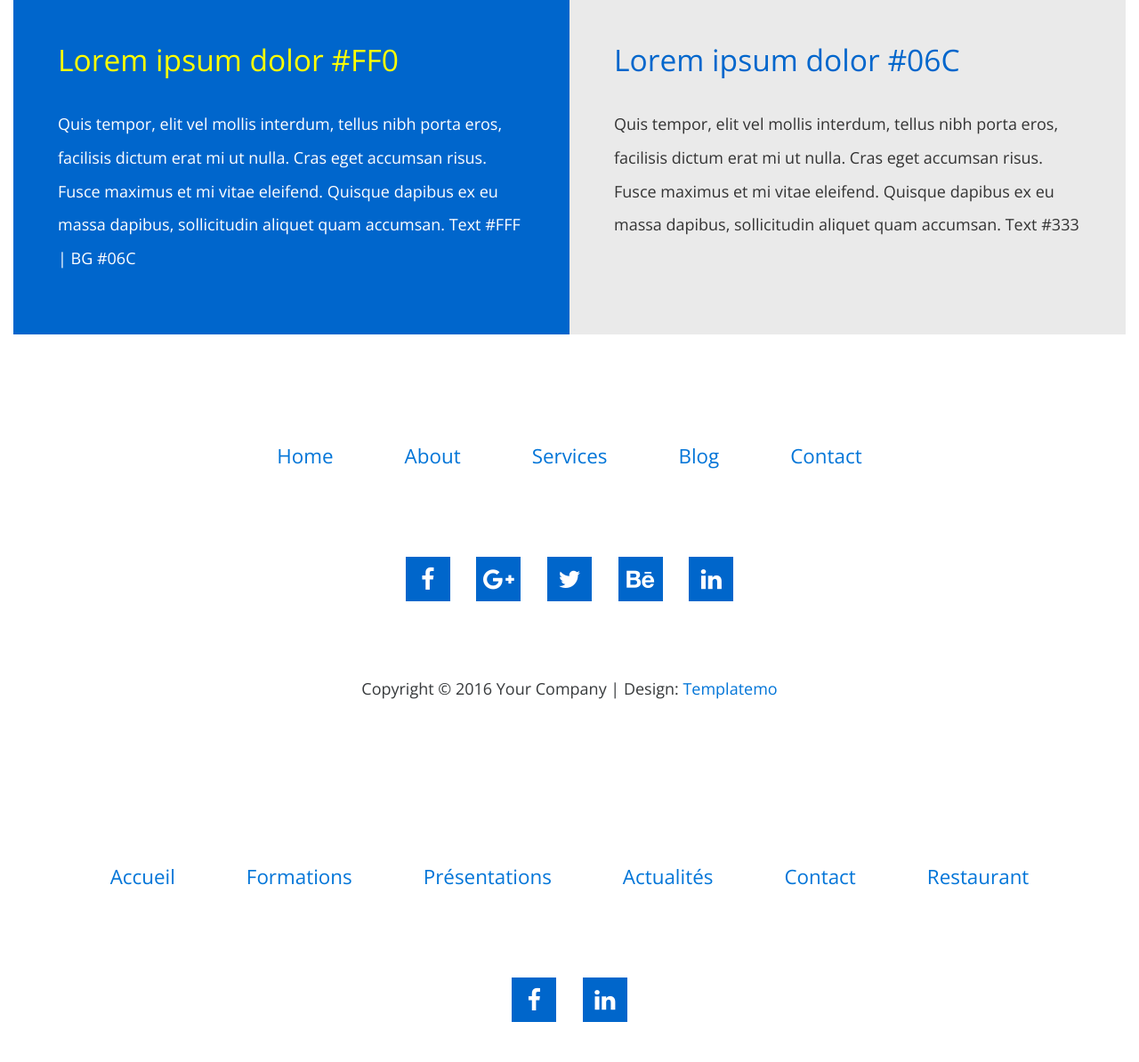
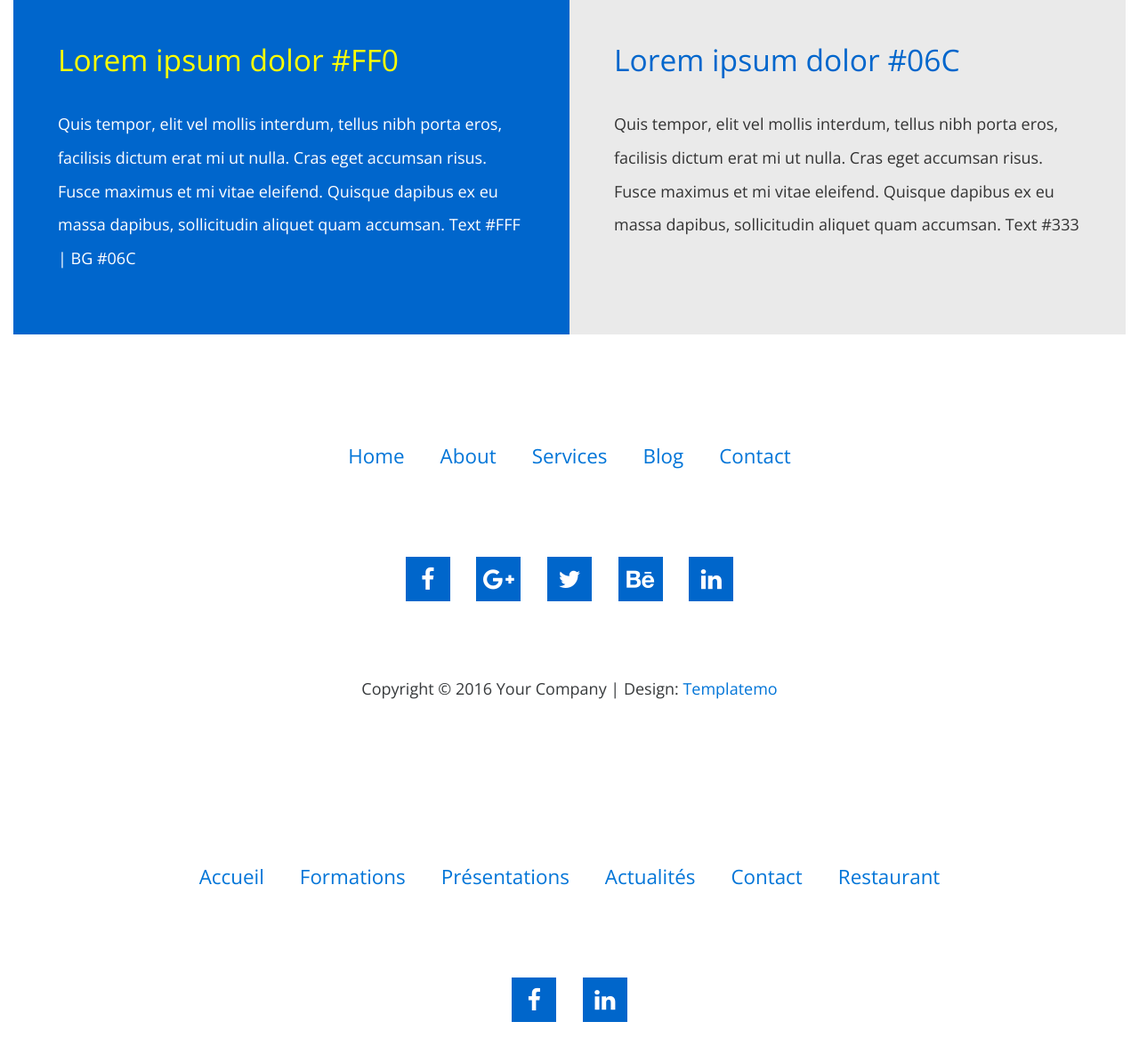
Before and after one commit to WebDevCF2018/cobeff, a PHP site: page /?p=about in a window 1280 px wide. Shown: the part 1807-3001 px from the top of the page at 89% size. Run offline with PHP 8.4, Linux system fonts and the light colour scheme; some libraries are stand-ins or nearby versions.

Commit message:
Update templatemo-style.css

```diff
--- a/css/templatemo-style.css
+++ b/css/templatemo-style.css
@@ -940,7 +940,6 @@ button:focus { outline: none; }
 
 	.navbar-nav .nav-item {
 		height: 80px;
-		max-width: 249px;
 	}
 
 	.navbar { position: relative; }
@@ -958,7 +957,7 @@ button:focus { outline: none; }
 		margin-bottom: 30px;
 	}
 
-	.tm-nav-link-2 { padding: 20px 40px; }
+	.tm-nav-link-2 { padding: 20px 20px; }
 	.tm-about-row {	padding: 80px 50px 60px; }
 	.tm-about-description-2 { margin-bottom: 80px; }
 	.tm-about-row-3 { margin-top: 0; }
```
